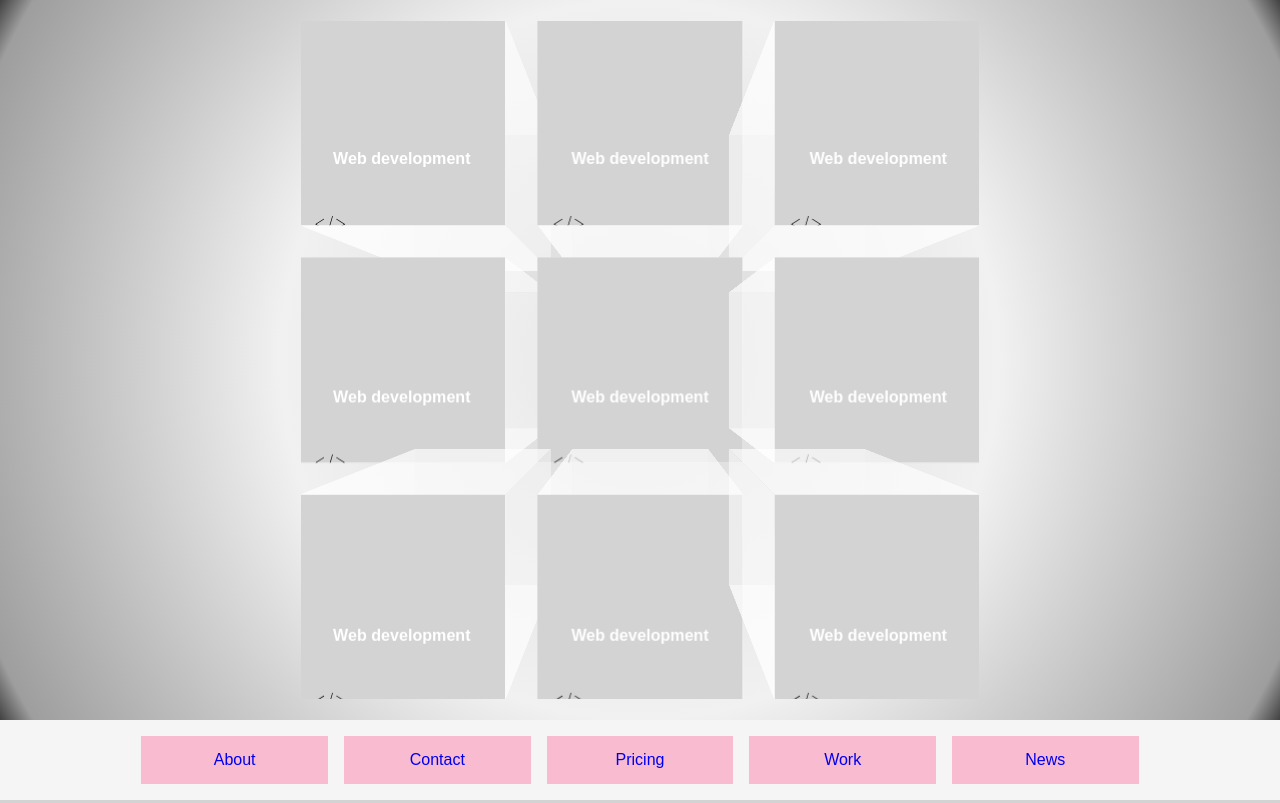
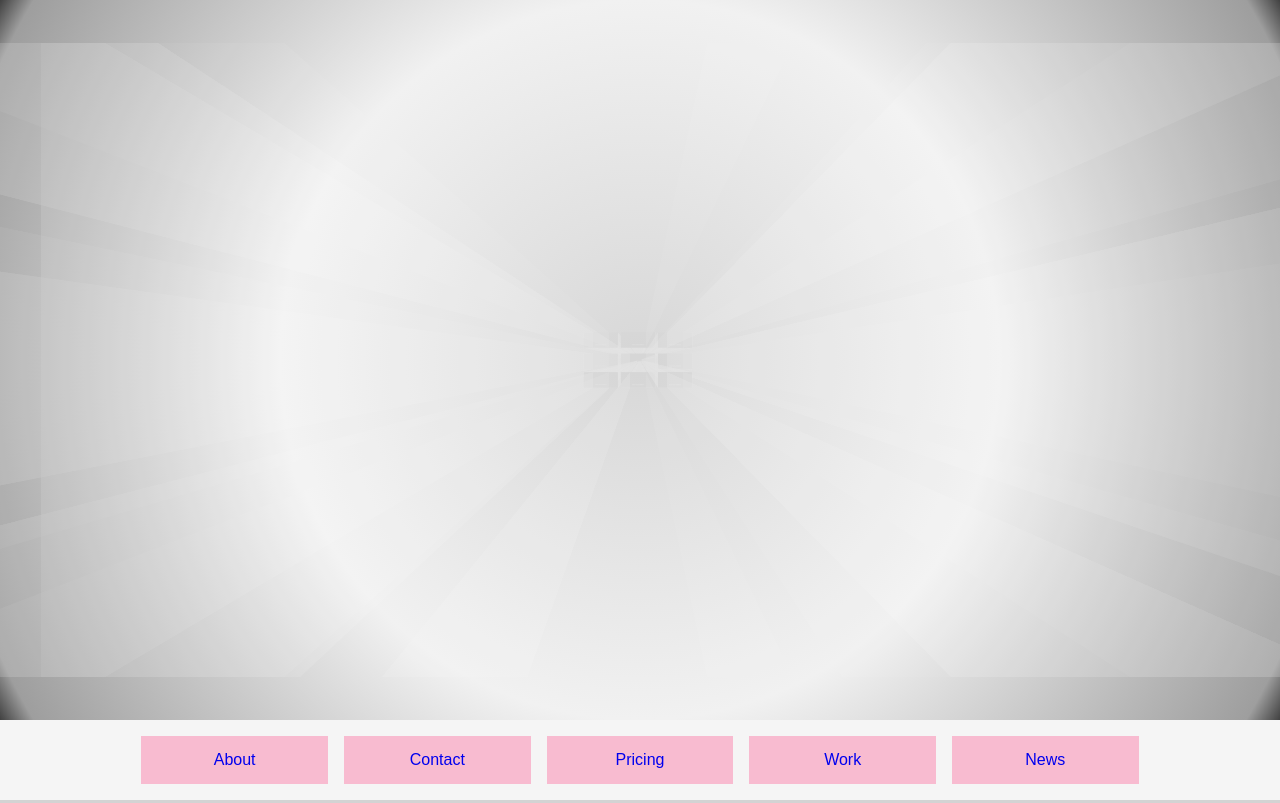
Before and after one commit to gotpop/gp-lit, a website built with Parcel: page src/html/index.njk in a window 1280 px wide. Shown: the top 803 px of the page. Built offline with nearby package versions, Linux system fonts and the light colour scheme; files whose address does not match are found by name.

Commit message:
3d style edits

```diff
--- /dev/null
+++ b/src/scss/_boxes.scss
@@ -0,0 +1 @@
+// Boxes
--- a/src/scss/elements/_box3d.scss
+++ b/src/scss/elements/_box3d.scss
@@ -1,91 +1,116 @@
 // Boxes
-$goSize: 8vw;
+$goSize: 7vw;
 $goValue: $goSize * 2;
 
 .boxes {
+  perspective: 0;
+
+  &:hover {
     perspective: 400px;
+    opacity: 1;
+  }
+
   overflow: hidden;
-    @include grid(3, $goValue, true, 2.5vw);
-    // grid-template-columns: repeat(auto-fill, minmax());
-    grid-template-rows: repeat(3, $goValue);
+  display: grid;
+  grid-gap: 2.5vw;
+  grid-template-columns: repeat(6, $goValue);
+  grid-template-rows: repeat(auto-fill, $goValue);
   flex: 1 1 100%;
 
   &.scene {
     transform-style: preserve-3d;
     transform: translateZ(0) scale(1);
     transition: transform 1s;
-    flex: 0 1 auto;
+    transition: all .5s ease;
+    opacity: 0.3;
+    flex: 1 1 auto;
     justify-items: center;
 
     &:nth-child(4) {
       z-index: 99999;
     }
+
     &:nth-child(5) {
       z-index: 9999;
     }
+
     &:nth-child(10) {
       z-index: 99999;
     }
+
     &:nth-child(11) {
       z-index: 9999;
     }
+
     &:nth-child(13) {
       z-index: 999;
     }
+
     &:nth-child(14) {
       z-index: 9999;
     }
+
     &:nth-child(15) {
       z-index: 99999;
     }
+
     &:nth-child(16) {
       z-index: 99999999;
     }
+
     &:nth-child(17) {
       z-index: 99999;
     }
+
     &:nth-child(18) {
       z-index: 9999;
     }
+
     &:nth-child(22) {
       z-index: 99999;
     }
+
     &:nth-child(23) {
       z-index: 9999;
     }
   }
 
   .cube {
-    width: $goValue;
+    width: 100%;
     height: $goValue;
     position: relative;
-    grid-column: span 1;
-    grid-row: span 1;
+    grid-column: span 2;
+    grid-row: span 2;
     grid-template-columns: subgrid;
   }
 
   .cube.show-front {
     transform: translateZ(-100px) rotateY(0deg);
   }
+
   .cube.show-right {
     transform: translateZ(-100px) rotateY(-90deg);
   }
+
   .cube.show-back {
     transform: translateZ(-100px) rotateY(-180deg);
   }
+
   .cube.show-left {
     transform: translateZ(-100px) rotateY(90deg);
   }
+
   .cube.show-top {
     transform: translateZ(-100px) rotateX(-90deg);
   }
+
   .cube.show-bottom {
     transform: translateZ(-100px) rotateX(90deg);
   }
 
   .cube__face {
     position: absolute;
-    width: $goValue;
+    width: 100%;
     height: $goValue;
   }
 
@@ -93,22 +118,27 @@ justify-items: center;
     background: var(--cube1);
     transform: rotateY(0deg) translateZ($goSize);
   }
+
   .cube__face--right {
     background: var(--cube2);
     transform: rotateY(90deg) translateZ($goSize);
   }
+
   .cube__face--back {
     background: var(--cube3);
     transform: rotateY(180deg) translateZ($goSize);
   }
+
   .cube__face--left {
     background: var(--cube4);
     transform: rotateY(-90deg) translateZ($goSize);
   }
+
   .cube__face--top {
     background: var(--cube5);
     transform: rotateX(90deg) translateZ($goSize);
   }
+
   .cube__face--bottom {
     background: var(--cube6);
     transform: rotateX(-90deg) translateZ($goSize);
```
Lines whose indentation alone changed are shown as unchanged.
